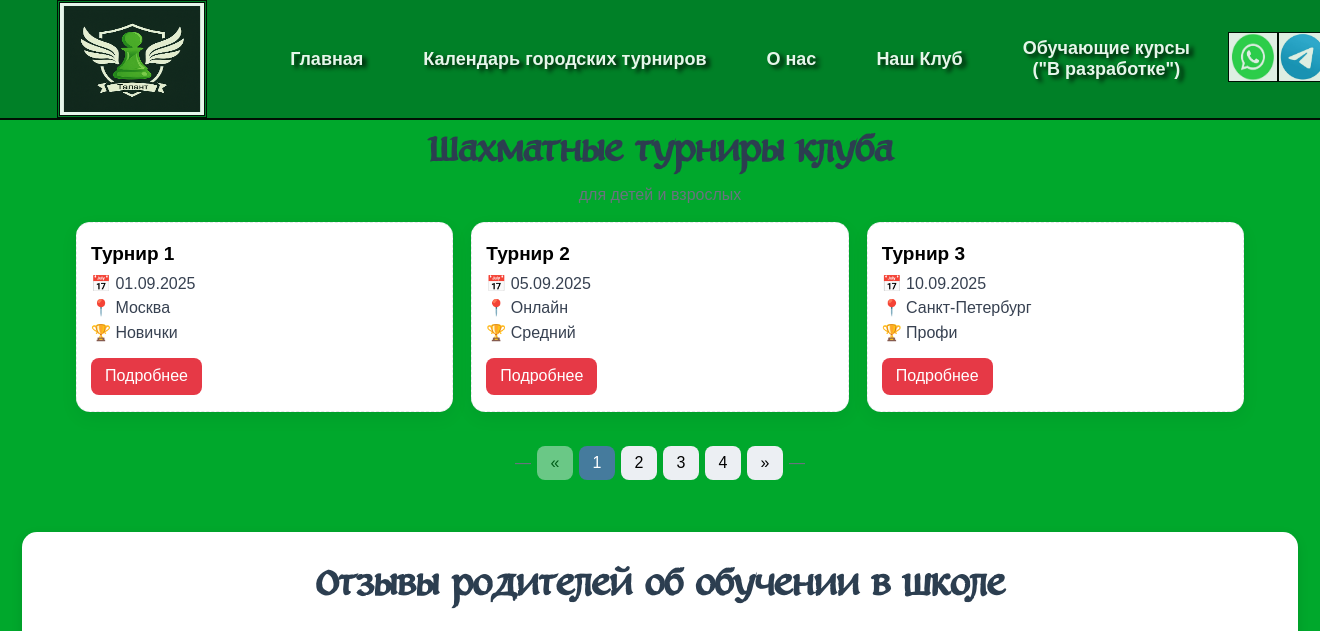
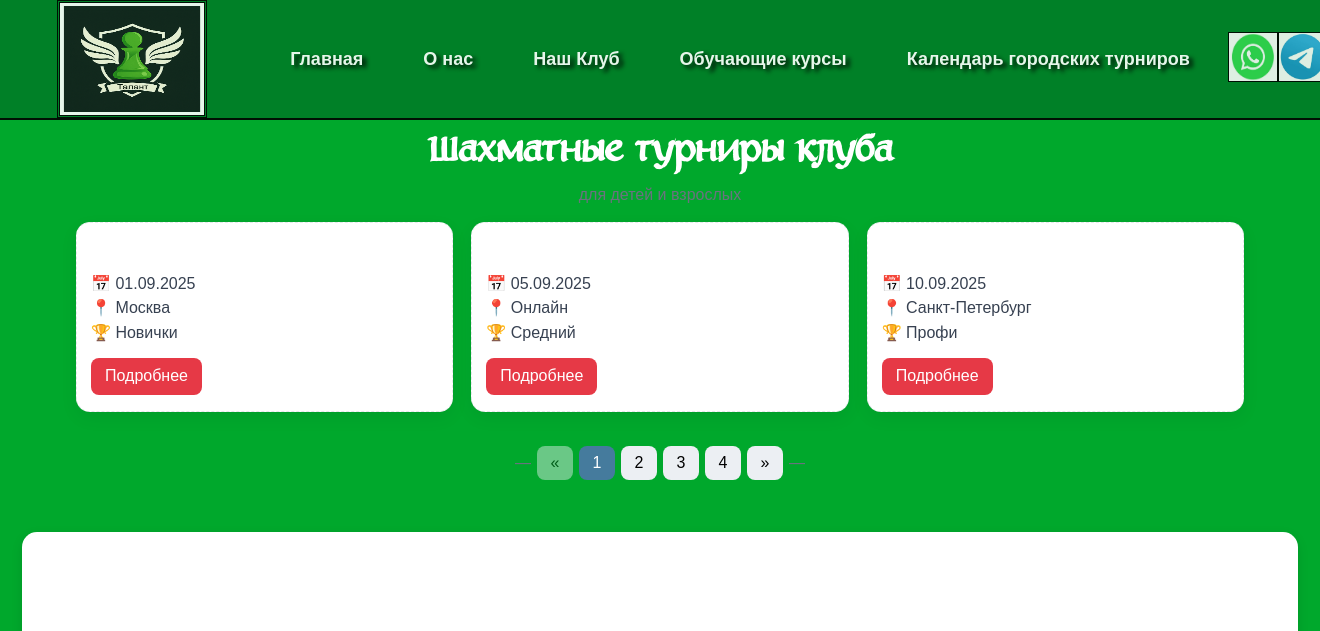
Before and after one commit to Romachello/DimkaChess, a PHP site: page /ours_club.html in a window 1320 px wide. Shown: the top 631 px of the page. Run offline with PHP 8.4, Linux system fonts and the light colour scheme.

Commit message:
Предытог commit

```diff
--- a/chess-calendar.html
+++ b/chess-calendar.html
@@ -15,10 +15,10 @@
          <img class="logo" src="./img/Logo (3).png">
          <ul class="chess__menu-list">
             <li class="chess__menu-item"><a class="chess__menu-link" href="./index.html">Главная</li></a>
-            <li class="chess__menu-item"><a class="chess__menu-link" href="./chess-calendar.html">Календарь городских турниров</li></a>
             <li class="chess__menu-item"><a class="chess__menu-link" href="./o_nas.html">О нас</a></li>
             <li class="chess__menu-item"><a class="chess__menu-link" href="./ours_club.html">Наш Клуб</a></li>
-            <li class="chess__menu-item"><a class="chess__menu-link" href="./obuchaushie_kursi.html">Обучающие курсы</br>("В разработке") </li></a>
+            <li class="chess__menu-item"><a class="chess__menu-link" href="./obuchaushie_kursi.html">Обучающие курсы</li></a>
+            <li class="chess__menu-item"><a class="chess__menu-link" href="./chess-calendar.html">Календарь городских турниров</li></a>
          </ul>
          <div class="chess__social-icon">
             <a class="vk" href="https://wa.me/+79117970740"><img style="width: 50px;height: 50px; border: 1px solid black;"
--- a/css/style.css
+++ b/css/style.css
@@ -3,6 +3,9 @@ body {
    font-family: "Arial", sans-serif;
    margin: 0;
    padding: 0;
+   display: flex;
+   flex-direction: column;
+   min-height: 100vh;
    overflow-x: hidden;
    background-color: #00a82c;
 }
@@ -19,6 +22,7 @@ body {
    font-size: 50px;
    margin: 0 auto;
    text-align: center;
+   color: white;
 }
 .link {
    text-decoration: none;
@@ -104,6 +108,7 @@ body {
    text-transform: uppercase;
    margin-bottom: 20px;
    font-size: 24px;
+   color: white;
 }
 
 /* Уменьшение шрифта меню на 15% */
@@ -499,8 +504,8 @@ table.chess-table {
 
 .title-heading {
    text-align: center;
-   color: #333;
    font-size: 1.5rem;
+   color: white;
 }
 
 .form-layout {
@@ -1277,6 +1282,8 @@ body.modal-open {
    margin: 0 auto;
    font-size: 45px;
    text-align: center;
+   color: white;
+   margin-bottom: 50px;
 }
 .block_right {
    background: #ff8900;
@@ -1723,6 +1730,7 @@ h2 {
 .chess-title {
    margin: 0 0 6px;
    font-size: 45px;
+   color: white;
 }
 
 .chess-sub {
@@ -1765,6 +1773,7 @@ h2 {
    margin: 6px 0 10px;
    font-size: 19px;
    font-weight: bold;
+   color: white;
 }
 
 .chess-card-row {
@@ -2125,3 +2134,8 @@ h2 {
       flex-direction: column-reverse;
    }
 }
+.footer {
+     /* Чтобы footer не уменьшался */
+  flex-shrink: 0;
+  background: black;
+}
--- a/o_nas.html
+++ b/o_nas.html
@@ -15,12 +15,10 @@
          <img class="logo" src="./img/Logo (3).png">
          <ul class="chess__menu-list">
             <li class="chess__menu-item"><a class="chess__menu-link" href="./index.html">Главная</li></a>
-            <li class="chess__menu-item"><a class="chess__menu-link" href="./chess-calendar.html">Календарь городских
-                  турниров</li></a>
             <li class="chess__menu-item"><a class="chess__menu-link" href="./o_nas.html">О нас</a></li>
             <li class="chess__menu-item"><a class="chess__menu-link" href="./ours_club.html">Наш Клуб</a></li>
-            <li class="chess__menu-item"><a class="chess__menu-link" href="./obuchaushie_kursi.html">Обучающие
-                  курсы</br>("В разработке") </li></a>
+            <li class="chess__menu-item"><a class="chess__menu-link" href="./obuchaushie_kursi.html">Обучающие курсы</li></a>
+            <li class="chess__menu-item"><a class="chess__menu-link" href="./chess-calendar.html">Календарь городских турниров</li></a>
          </ul>
          <div class="chess__social-icon">
             <a class="vk" href="https://wa.me/+79117970740"><img
--- a/ours_club.html
+++ b/ours_club.html
@@ -15,10 +15,10 @@
          <img class="logo" src="./img/Logo (3).png">
          <ul class="chess__menu-list">
             <li class="chess__menu-item"><a class="chess__menu-link" href="./index.html">Главная</li></a>
-            <li class="chess__menu-item"><a class="chess__menu-link" href="./chess-calendar.html">Календарь городских турниров</li></a>
             <li class="chess__menu-item"><a class="chess__menu-link" href="./o_nas.html">О нас</a></li>
             <li class="chess__menu-item"><a class="chess__menu-link" href="./ours_club.html">Наш Клуб</a></li>
-            <li class="chess__menu-item"><a class="chess__menu-link" href="./obuchaushie_kursi.html">Обучающие курсы</br>("В разработке") </li></a>
+            <li class="chess__menu-item"><a class="chess__menu-link" href="./obuchaushie_kursi.html">Обучающие курсы</li></a>
+            <li class="chess__menu-item"><a class="chess__menu-link" href="./chess-calendar.html">Календарь городских турниров</li></a>
          </ul>
          <div class="chess__social-icon">
             <a class="vk" href="https://wa.me/+79117970740"><img style="width: 50px;height: 50px; border: 1px solid black;"
```
Also changed, not shown: index.html (+6 -2 lines).
